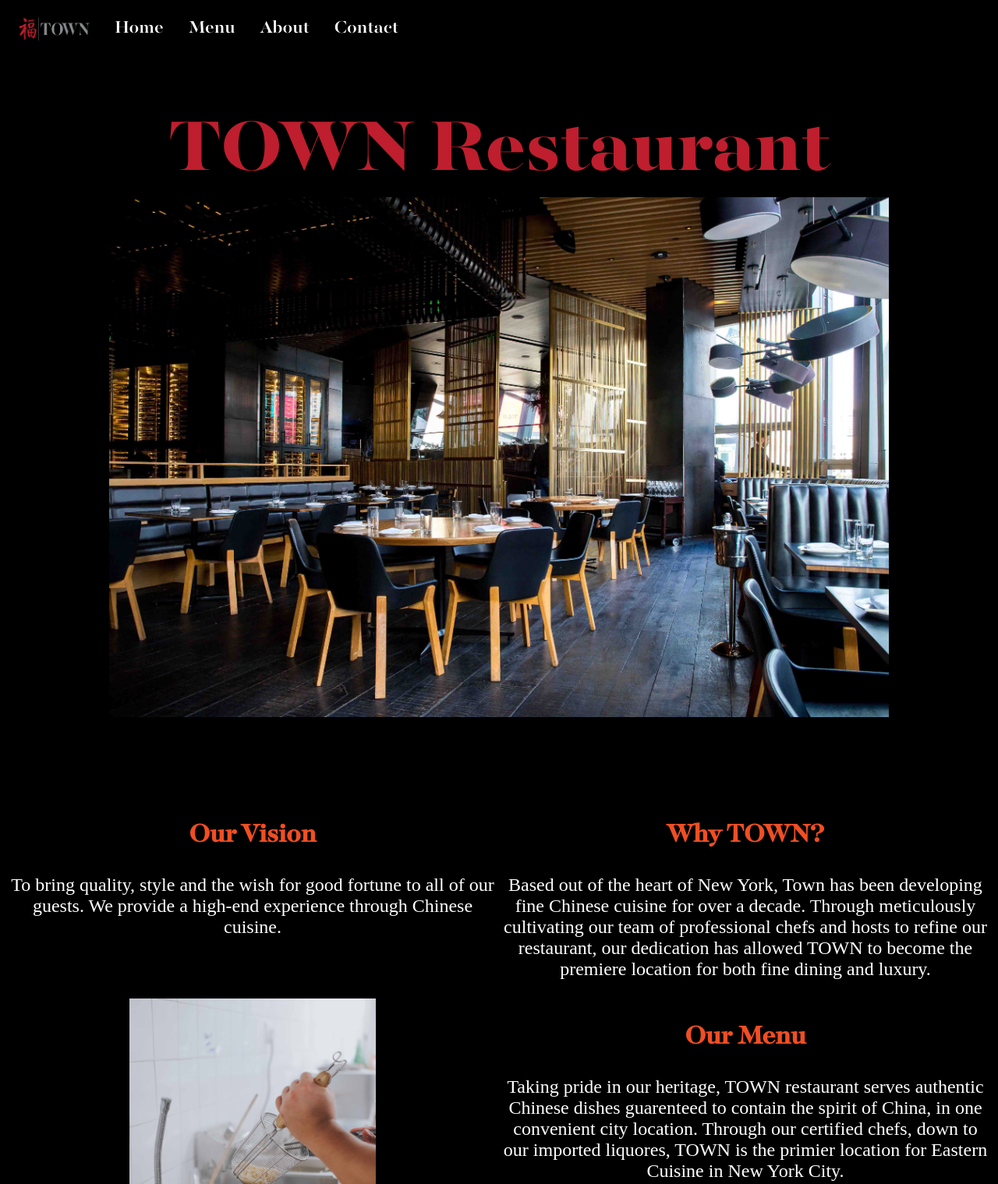
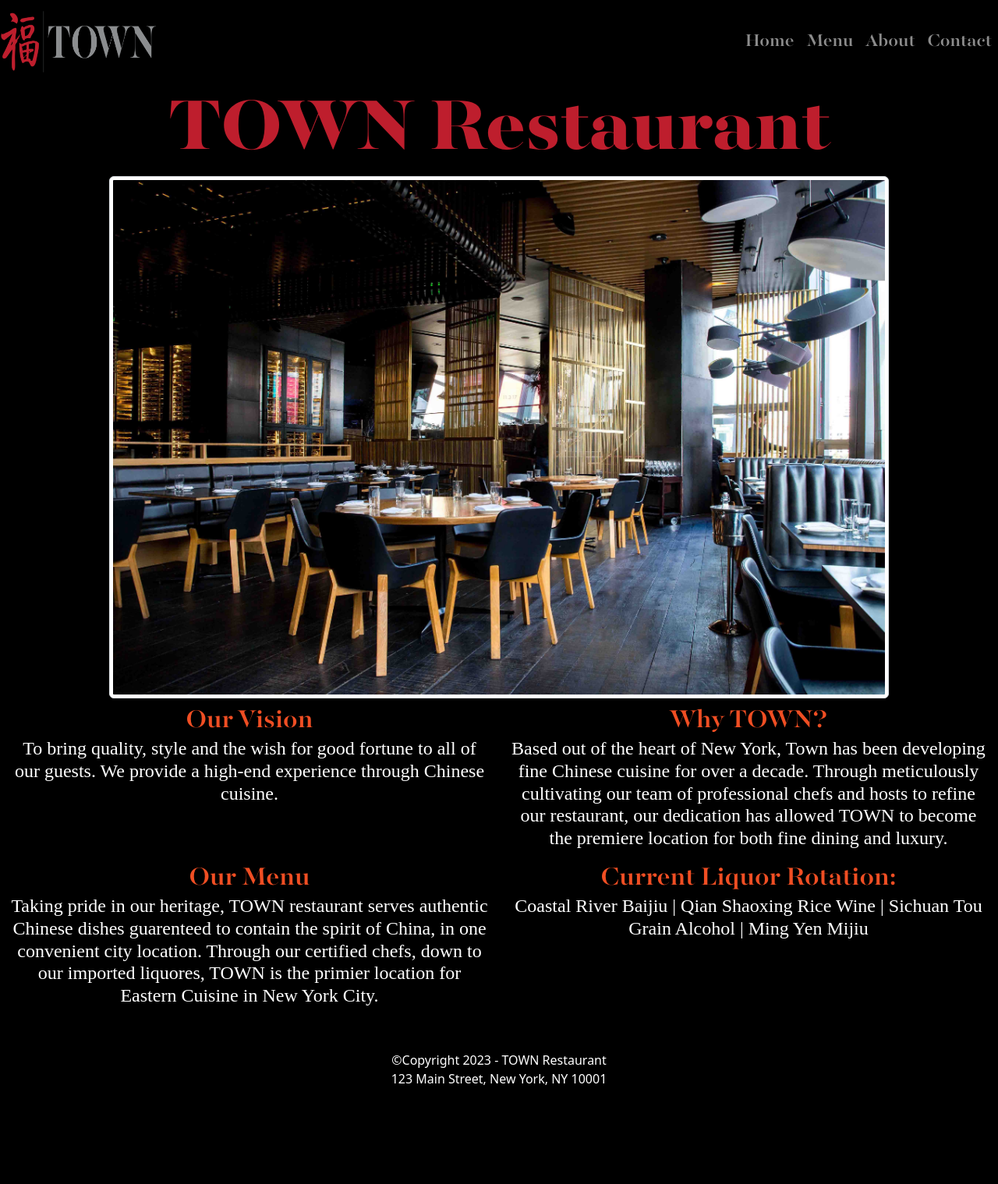
Before and after one commit to N970-US/TOWN, a plain HTML site: page index.html in a window 1280 px wide. Shown: the top 1519 px of the page at 78% size. After the commit the page ends 1452 px from the top, so only its background shows below. Drawn offline with nearby package versions, Linux system fonts and the light colour scheme; a web font is replaced by a local one.

Commit message:
Updated HTML and CSS for website

```diff
--- a/css/stylesheet.css
+++ b/css/stylesheet.css
@@ -94,18 +94,16 @@ font-style: normal;
 }
 
 /* Tag Section */
-ul {
-    list-style-type: none;
-    margin: 0;
-    padding: 0;
-    overflow: hidden;
-    background-color: black;
-    font-family: majesti_banner_medium;
-    font-size: 24px;
+
+h2{
+    color: rgb(240, 78, 35);
 }
+
+
 
 li {
     float: left;
+    color:white
 }
 
 li a {
@@ -128,9 +126,7 @@ p{
     color: white;
 }
 
-h2{
-    color: rgb(240, 78, 35);
-}
+
 
 h1{
     text-align: center;
@@ -138,4 +134,19 @@ h1{
 
 footer{
     text-align: center;
+    color:white
 }
+
+.footer_1 {
+    color:white
+}
+
+ul {
+    list-style-type: none;
+    margin: 0;
+    padding: 0;
+    overflow: hidden;
+    font-family: majesti_banner_medium;
+    font-size: 24px;
+    color:white
+}
--- a/index.html
+++ b/index.html
@@ -7,81 +7,99 @@
     <meta name="description" content="TOWN is the primier authentic Chinese Food restaurant in the New York area, proudly serving and providing a fine dining experience for over 20 years.">
     <meta name="keywords" content="Chinese Cuisine, New York, food, Chinese recipes, menus, location, luxury, authentic, live music, dinner, New York restaurant, Town restaurant, ethnic cuisine, ethnic, Chinese">
     <meta name="author" content="Camdyn Bacon">
+    <link rel="stylesheet" href="https://use.typekit.net/eco5gvv.css">
+    <link href="https://cdn.jsdelivr.net/npm/bootstrap@5.3.0/dist/css/bootstrap.min.css" rel="stylesheet" integrity="sha384-9ndCyUaIbzAi2FUVXJi0CjmCapSmO7SnpJef0486qhLnuZ2cdeRhO02iuK6FUUVM" crossorigin="anonymous">
     <link rel="stylesheet" type="text/css" href="css/stylesheet.css">
-    <link rel="stylesheet" href="https://use.typekit.net/eco5gvv.css">
     <title>TOWN Restaurant</title> <!-- This is the title tag. This title tag defines the title of the document. It is required on all HTML documents and it defines the title in the browser. Additionally, it also diplays the title for the page in search engine results, making it important for SEO. -->
 </head>
 
 <body> <!-- This is a body tag. The body tag defines the documents body. This tag contains the content of a page such as headings, paragraphs, images, hyperlinks, etc. This content is what the visiter to a webpage will see. -->
     <header>
-        <nav>
-            <ul>
-                <li><a href="index.html"><figure class="nav_logo">
-                    <img class="nav_logo" src="./images/town_logo.png" alt="A picture of the TOWN Restaurant logo"/>
-                </figure></a></li>
-                <li><a href="index.html">Home</a></li>
-                <li><a href="menu.html">Menu</a></li>
-                <li><a href="about.html">About</a></li>
-                <li><a href="contact.html">Contact</a></li>
+        <nav class="navbar navbar-expand-sm navbar-dark ">
+            <a class="navbar-brand" href="index.html">
+                <img src="./images/town_logo.png" width="200" height="80" alt="A picture of the TOWN Restaurant logo">
+            </a>
+            <button class="navbar-toggler" type="button" data-bs-toggle="collapse" data-bs-target="#navbarNav" aria-controls="navbarNav" aria-expanded="false" aria-label="Toggle navigation">
+                <span class="navbar-toggler-icon"></span>
+            </button>
+            <div class="collapse navbar-collapse" id="navbarNav">
+                <ul class="navbar-nav ms-auto">
+                    <li class="nav-item active">
+                        <a class="nav-link header-nav" href="index.html">Home</a>
+                    </li>
+                    <li class="nav-item active">
+                        <a class="nav-link header-nav" href="menu.html">Menu</a>
+                    </li>
+                    <li class="nav-item">
+                        <a class="nav-link header-nav" href="about.html">About</a>
+                    </li>
+                    <li class="nav-item">
+                        <a class="nav-link header-nav" href="contact.html">Contact</a>
+                    </li>
                 </ul>
+            </div>
         </nav>
+    </header>
+
+    <section>
         <h1 class="font_majesti_heavy"> <!-- This is an h1 tag. The h1 tag is used to define HTML headings. There can only be one H1 tag per page and it is considered the most important heading. -->
             TOWN Restaurant
             <br>
-                <img src="./images/location_photo1.jpg" title="Photo of restaurant location" alt="Photo of restaurant location" class="image_1">
+            <img class="img-thumbnail image_1" src="./images/location_photo1.jpg" title="Photo of restaurant location" alt="Photo of restaurant location">
         </h1>
-    </header>
+            <article>
 
-    <section>
-            <article>
-            <div class="split_view">
-                <div class="left">
-                    <h2 class="font_majesti_medium">
-                        Our Vision
-                    </h2>
+                <div class="container-fluid">
+                    <div class="row">
+                        <div class="col-md-6">
+                            <h2 class="font_majesti_medium text-center">
+                                Our Vision <br>
                                 <p class="font_athelas_regular">
                                     To bring quality, style and the wish for good fortune to all of our guests. We provide a high-end experience through Chinese cuisine.
                                 </p> <!-- This is a paragraph tag. The paragraph tag contains the text content for a webpage. -->
+                            </h2>
                         </div>
-                <div class="right">
-                    <h2 class="font_majesti_medium">
-                        Why TOWN?
-                    </h2>
+                        <div class="col-md-6">
+                            <h2 class="font_majesti_medium text-center">
+                                Why TOWN? <br>
                                 <p class="font_athelas_regular">
                                     Based out of the heart of New York, Town has been developing fine Chinese cuisine for over a decade. Through meticulously cultivating our team of professional chefs and hosts to refine our restaurant, our dedication has allowed TOWN to become the premiere location for both fine dining and luxury.
-                        </p>
+                                </p> <!-- This is a paragraph tag. The paragraph tag contains the text content for a webpage. -->
+                            </h2>
                         </div>
                     </div>
-
-            <div class="split_view">
-                <div class="left">
-                    <img src="./images/cooking_photo1.jpg" title="Photo of a chef cooking noodles" alt="Photo of a chef cooking noodles" class="image_2">
                 </div>
-                <div class="right">
-                <h2 class="font_majesti_medium">
-                    Our Menu
-                </h2>
+                <div class="container-fluid">
+                    <div class="row">
+                        <div class="col-md-6">
+                            <h2 class="font_majesti_medium text-center">
+                                Our Menu<br>
                                 <p class="font_athelas_regular">
                                     Taking pride in our heritage, TOWN restaurant serves authentic Chinese dishes guarenteed to contain the spirit of China, in one convenient city location. Through our certified chefs, down to our imported liquores, TOWN is the primier location for Eastern Cuisine in New York City.
-                        <br>
-                    </p>
-                    <aside>
-                        <p class="aside_title">
-                            Our current monthly liquor rotation includes:
-                        </p>
-                        <p class="aside_text">
+                                </p> <!-- This is a paragraph tag. The paragraph tag contains the text content for a webpage. -->
+                            </h2>
+                        </div>
+                        <div class="col-md-6">
+                            <h2 class="font_majesti_medium text-center">
+                                Current Liquor Rotation: <br>
+                                <p class="font_athelas_regular">
                                     Coastal River Baijiu | Qian Shaoxing Rice Wine | Sichuan Tou Grain Alcohol | Ming Yen Mijiu
-                        </p>
-                    </aside>
+                                </p> <!-- This is a paragraph tag. The paragraph tag contains the text content for a webpage. -->
+                            </h2>
+                        </div>
                     </div>
                 </div>
         </article>
 
-        <footer>
+        <div class="container">
+            <footer class="py-3 my-4">
                 <p>
-                &copy;Copyright 2021 - TOWN Restaurant <br> 123 Main Street, New York, NY 10001 <br> +1 (212) 555-1234 | Follow Our <a href="https://twitter.com/TOWNResturaunt">Twitter</a>
+                    &copy;Copyright 2023 - TOWN Restaurant <br> 123 Main Street, New York, NY 10001
                 </p>
             </footer>
+        </div>
+
     </section>
+    <script src="https://cdn.jsdelivr.net/npm/bootstrap@5.3.0/dist/js/bootstrap.bundle.min.js" integrity="sha384-geWF76RCwLtnZ8qwWowPQNguL3RmwHVBC9FhGdlKrxdiJJigb/j/68SIy3Te4Bkz" crossorigin="anonymous"></script>
 </body>
 </html>
```
Also changed, not shown: about.html (+46 -24 lines), contact.html (+39 -20 lines), menu.html (+33 -15 lines). Lines whose indentation alone changed are shown as unchanged.
